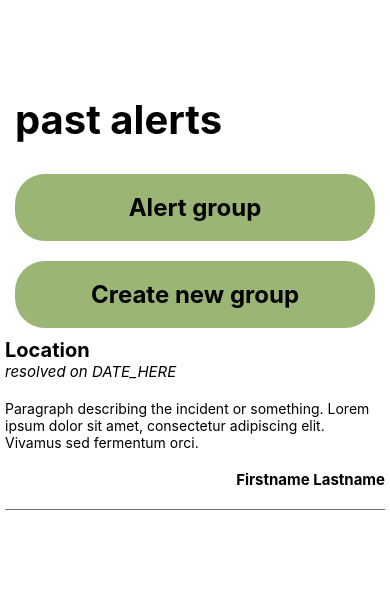
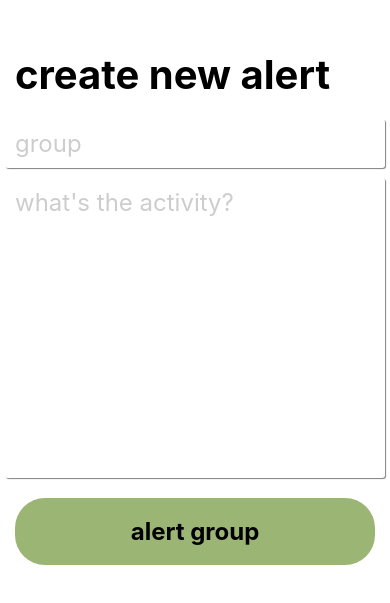
Before and after one commit to anthonycella/Neighbourhood-Mime-Watch, a React Native app in the folder frontend/: screen / in a window 390 px wide. Shown: the part 115-718 px from the top of the page. Built offline with nearby package versions, Linux system fonts and the light colour scheme.

Commit message:
Create new alert form

```diff
--- a/frontend/App.js
+++ b/frontend/App.js
@@ -4,11 +4,13 @@ import Article from './components/Article';
 import SmallButton from './components/SmallButton';
 import Navbar from './components/Navbar';
 import Logs from './screens/Logs';
+import NewAlert from './screens/NewAlert';
 
 export default function App() {
   return (
     <View style={styles.container}>
-      <Logs />
+      <NewAlert />
+      {/* <Logs /> */}
       {/* <LoginSignup /> */}
       {/* <SmallButton buttonText='edit name'/>
       <SmallButton buttonText='delete group'/> */}
--- a/frontend/components/TextInput2.js
+++ b/frontend/components/TextInput2.js
@@ -1,8 +1,25 @@
 import React from 'react';
+import { useState } from 'react';
 import { SafeAreaView, StyleSheet, TextInput } from 'react-native';
+import colours from '../config/colours';
 
 function TextInput2(props) {
-  const [text, onChangeText] = React.useState('');
+  const [text, onChangeText] = useState('');
+
+  const styles = StyleSheet.create({
+    input: {
+      height: 40,
+      borderWidth: 1,
+      padding: 10,
+      marginBottom: 10,
+      border: 0,
+      boxShadow: '1px 1px 1px grey',
+      borderRadius: 3,
+      width: '100%',
+      fontSize: 24,
+      height: props.height
+    },
+  });
 
   return (
     <SafeAreaView>
@@ -11,22 +28,12 @@ function TextInput2(props) {
         onChangeText={onChangeText}
         value={text}
         placeholder={props.placeholder}
+        placeholderTextColor={colours.lightGrey}
+        multiline={props.multiline ? props.multiline : null}
+        row={50}
       />
     </SafeAreaView>
   );
 };
 
-const styles = StyleSheet.create({
-  input: {
-    height: 40,
-    borderWidth: 1,
-    padding: 10,
-    marginBottom: 10,
-    border: 0,
-    boxShadow: '1px 1px 1px grey',
-    borderRadius: 3,
-    width: '100%',
-  },
-});
-
 export default TextInput2;
--- a/frontend/screens/Logs.js
+++ b/frontend/screens/Logs.js
@@ -10,8 +10,8 @@ function Logs(props) {
     <View>
       <View style={styles.top}>
         <Header text="past alerts" />
-        <Button buttonText="Alert group"/>
-        <Button buttonText="Create new group"/>
+        <Button buttonText="alert group"/>
+        <Button buttonText="create new group"/>
       </View>
       <Article />
     </View>
--- /dev/null
+++ b/frontend/screens/NewAlert.js
@@ -0,0 +1,24 @@
+import React from 'react';
+import { View, StyleSheet } from 'react-native-web';
+import TextInput2 from '../components/TextInput2';
+import Button from '../components/Button';
+import Header from '../components/Header';
+
+function NewAlert(props) {
+  return (
+    <View>
+      <Header text="create new alert"/>
+      <TextInput2 placeholder="group"/>
+      <TextInput2 height={300} multiline={true} placeholder="what's the activity?"/>
+      <Button buttonText="alert group"/>
+    </View>
+  );
+}
+
+export default NewAlert;
+
+// const styles = StyleSheet.create({
+//   textBody: {
+//     height: 100
+//   }
+// });
```
